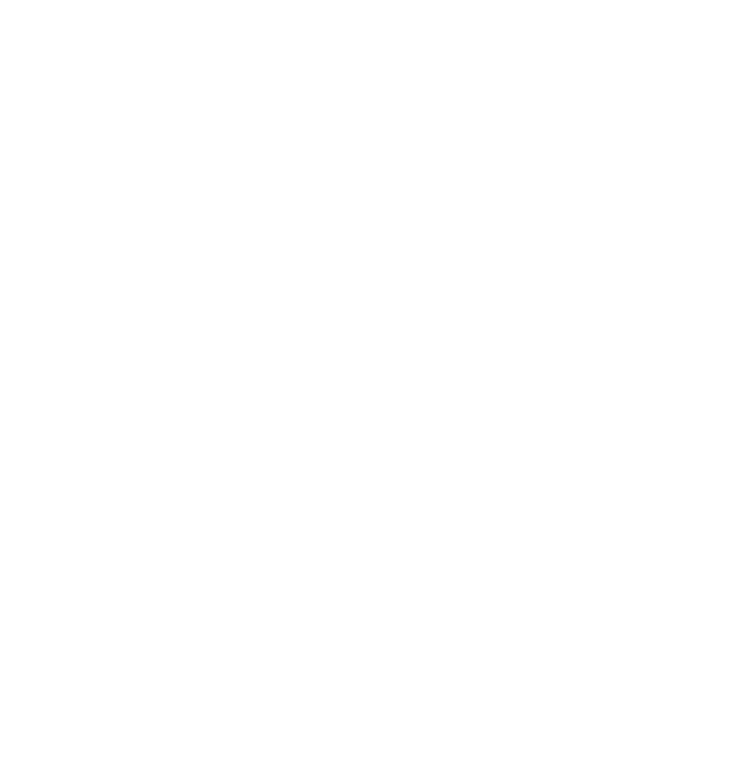
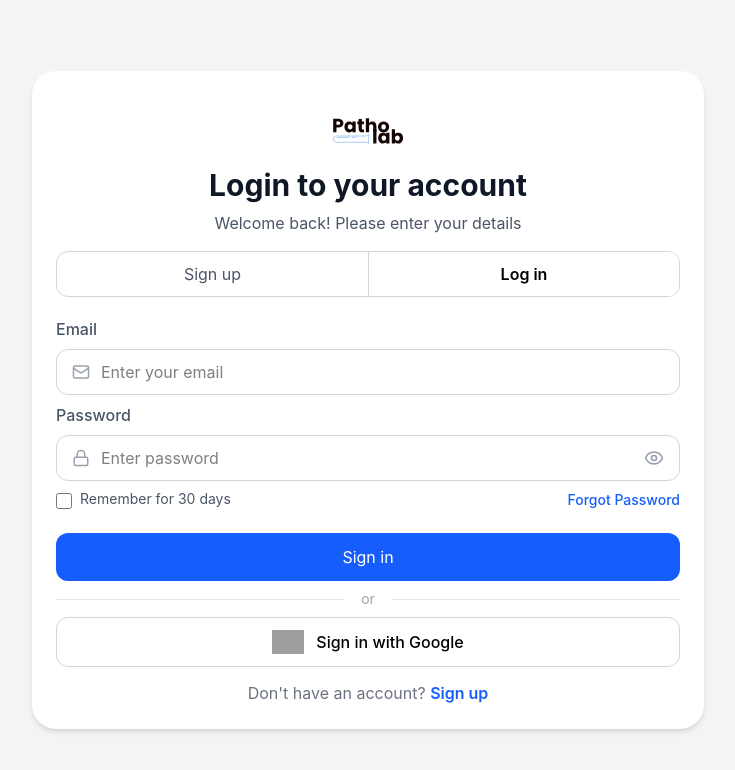
Before and after one commit to harshikak7/patholab, a React app in the folder frontend/: page / in a window 1280 px wide. Before the commit this address had no page. Shown: the top 770 px of the page, without its empty margins (272-1007 px from the left). Built offline with nearby package versions, Linux system fonts and the light colour scheme; grey boxes are pictures that could not be loaded; the HTML template or start-up script is replaced by a standard one.

Commit message:
Create login flow

```diff
--- a/frontend/src/App.jsx
+++ b/frontend/src/App.jsx
@@ -2,13 +2,21 @@
 import {BrowserRouter,Routes, Route} from "react-router-dom"
 import Login from './pages/Login'
 import Signup from './pages/Signup'
+import Dashboard from './pages/Dashboard'
+import ProtectedRoute from './components/ProtectedRoute'
 
 const App = () => {
   return (
     <BrowserRouter>
       <Routes>
+        <Route path='/' element={<Login/>}></Route>
         <Route path='/login' element={<Login />}></Route>
         <Route path='/signup' element={<Signup />}></Route>
+        <Route path='dashboard' element={
+          <ProtectedRoute>
+            <Dashboard />
+          </ProtectedRoute>
+        }></Route>
       </Routes>
     </BrowserRouter>
   )
--- /dev/null
+++ b/frontend/src/components/ProtectedRoute.jsx
@@ -0,0 +1,33 @@
+import { useEffect, useState } from "react";
+import { Navigate } from "react-router-dom";
+import { checkAuth } from "../services/authService";
+
+const ProtectedRoute = ({ children }) => {
+  const [loading, setLoading] = useState(true);
+  const [isAuthenticated, setIsAuthenticated] = useState(false);
+
+  useEffect(() => {
+    const verifyUser = async () => {
+      try {
+        await checkAuth();
+        setIsAuthenticated(true);
+      } catch (error) {
+        setIsAuthenticated(false);
+      } finally {
+        setLoading(false);
+      }
+    };
+    verifyUser();
+  }, []);
+
+  if (loading) {
+    return <div>Loading...</div>;
+  }
+
+  return isAuthenticated
+    ? children
+    : <Navigate to="/login" />;
+
+};
+
+export default ProtectedRoute;
--- /dev/null
+++ b/frontend/src/pages/Dashboard.jsx
@@ -0,0 +1,11 @@
+import React from 'react'
+
+const Dashboard = () => {
+  return (
+    <div>
+      Dashboard page
+    </div>
+  )
+}
+
+export default Dashboard
--- a/frontend/src/pages/Login.jsx
+++ b/frontend/src/pages/Login.jsx
@@ -1,11 +1,51 @@
-import React from 'react'
+import React, { useState } from 'react'
 import logo from '../assets/logo.svg'
-import { Link } from 'react-router-dom';
+import { Link, useNavigate } from 'react-router-dom';
 import Signup from './Signup';
-import {Lock, Mail} from 'lucide-react'
+import {Lock, Mail,Eye, EyeOff} from 'lucide-react'
+import { loginUser } from '../services/authService';
 
 const Login = () => {
+  const navigate=useNavigate()
+  const [showPassword, setShowPassword] = useState(false);
 
+  const [formData, setFormData] = useState({
+    email:"",
+    password:"",
+  })
+
+  const handleChange=(e)=>{
+    setFormData({
+      ...formData,[e.target.name]:e.target.value
+    })
+  }
+
+  const handleSubmit=async(e)=>{
+    e.preventDefault()
+
+    if (!formData.email || !formData.password) {
+      alert("Please fill all fields");
+      return;
+    }
+
+    const emailRegex = /^[^\s@]+@[^\s@]+\.[^\s@]+$/;
+    if (!emailRegex.test(formData.email)) {
+      alert("Please enter a valid email");
+      return;
+    }
+
+    try {
+      const response = await loginUser(formData);
+      alert(response.data.message);
+      console.log(response.data);
+      navigate('/dashboard')
+    } catch (error) {
+      alert(
+        error.response?.data?.message || "Login Failed"
+      );
+  }
+
+  }
   return (
     <div className="min-h-screen flex items-center justify-center bg-gray-100 px-4 py-6 overflow-y-auto">
       <div className='w-full max-w-2xl bg-white rounded-3xl shadow-md p-5 sm:p-6'>
@@ -28,7 +68,7 @@
 
         {/* Forms */}
         {/* Email */}
-        <form  className='space-y-2 sm:space-y-2'>
+        <form onSubmit={handleSubmit} className='space-y-2 sm:space-y-2'>
         <div>
             <label className="block mb-2 text-gray-600 font-medium text-sm sm:text-base">
               Email
@@ -39,7 +79,7 @@
                 className="absolute left-4 top-1/2 -translate-y-1/2 text-gray-400"
               />
               <input
-                type="email"
+                type="email" name='email' value={formData.email} onChange={handleChange}
                 placeholder="Enter your email"
                 className="w-full border border-gray-300 rounded-xl py-2.5 pl-11 pr-4 text-sm sm:text-base outline-none focus:ring-2 focus:ring-blue-500"
               />
@@ -52,15 +92,30 @@
               Password
             </label>
             <div className="relative">
+
+              <button
+  type="button"
+  onClick={() => setShowPassword(!showPassword)}
+  className="absolute right-4 top-1/2 -translate-y-1/2 text-gray-400"
+>
+
+  {
+    showPassword
+      ? <EyeOff size={20} />
+      : <Eye size={20} />
+  }
+
+</button>
               <Lock
                 size={18}
                 className="absolute left-4 top-1/2 -translate-y-1/2 text-gray-400"
               />
               <input
-                type="password"
+                type={showPassword ? "text" : "password"} name='password' value={formData.password} onChange={handleChange}
                 placeholder="Enter password"
                 className="w-full border border-gray-300 rounded-xl py-2.5 pl-11 pr-4 text-sm sm:text-base outline-none focus:ring-2 focus:ring-blue-500"
               />
+
             </div>
           </div>
 
--- a/frontend/src/pages/Signup.jsx
+++ b/frontend/src/pages/Signup.jsx
@@ -2,7 +2,7 @@
 import {User, Mail, Phone, Lock, MapPin} from "lucide-react";
 import logo from "../assets/logo.svg";
 import { useState } from 'react';
-import { signupUser } from "../services/AuthService";
+import { signupUser } from "../services/authService";
 
 const Signup = () => {
   const [formData, setFormData] = useState({
--- a/frontend/src/services/authService.js
+++ b/frontend/src/services/authService.js
@@ -8,3 +8,11 @@
 export const signupUser=async(userData)=>{
     return API.post('/users/signup',userData)
 }
+
+export const loginUser=async(userData)=>{
+    return API.post('/users/login',userData)
+}
+
+export const checkAuth=async()=>{
+    return API.get('users/check-auth')
+}
```
Also changed, not shown: 1 other file (tests, documents, lock files or other folders).
